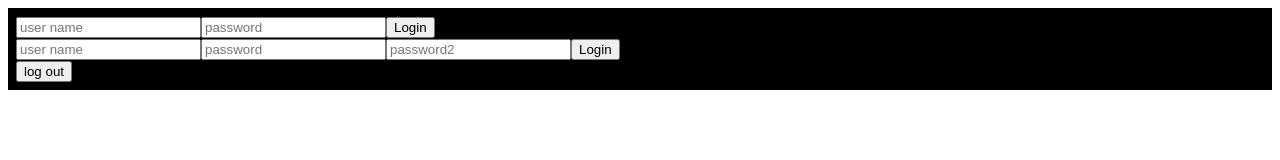
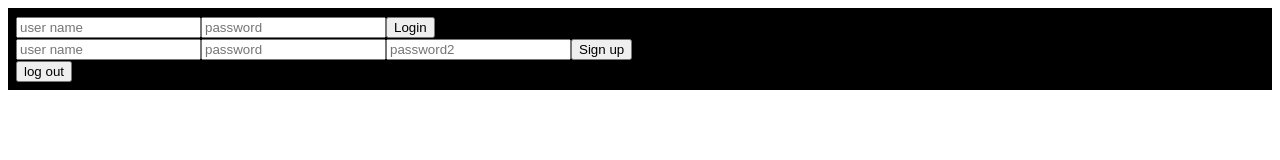
Before and after one commit to RABallantyne/simple-social, a React (Create React App) app in the folder client/: page / in a window 1280 px wide. Shown: the top 160 px of the page. Built offline with nearby package versions, Linux system fonts and the light colour scheme.

Commit message:
slight mods

```diff
--- a/client/src/App.js
+++ b/client/src/App.js
@@ -69,11 +69,13 @@
         {user ? (
           <PostMain user={user.name} />
         ) : (
-          <Login login={login} user={user} />
+          <>
+            <Login login={login} user={user} />
+            <Register user={user} newUser={newUser} />
+          </>
         )}
       </>
 
-      <Register user={user} newUser={newUser} />
       <button onClick={() => logout()}>log out</button>
 
       {/* {user && } */}
--- a/client/src/components/auth/Register.js
+++ b/client/src/components/auth/Register.js
@@ -49,7 +49,7 @@
           onChange={e => onChange(e)}
           required
         />
-        <input type='submit' value='Login' />
+        <input type='submit' value='Sign up' />
       </form>
     </>
   );
```
